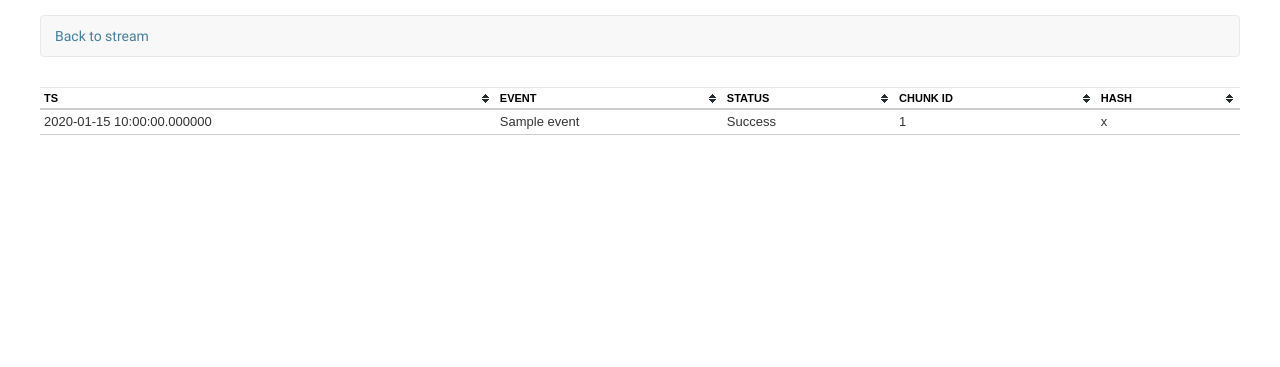
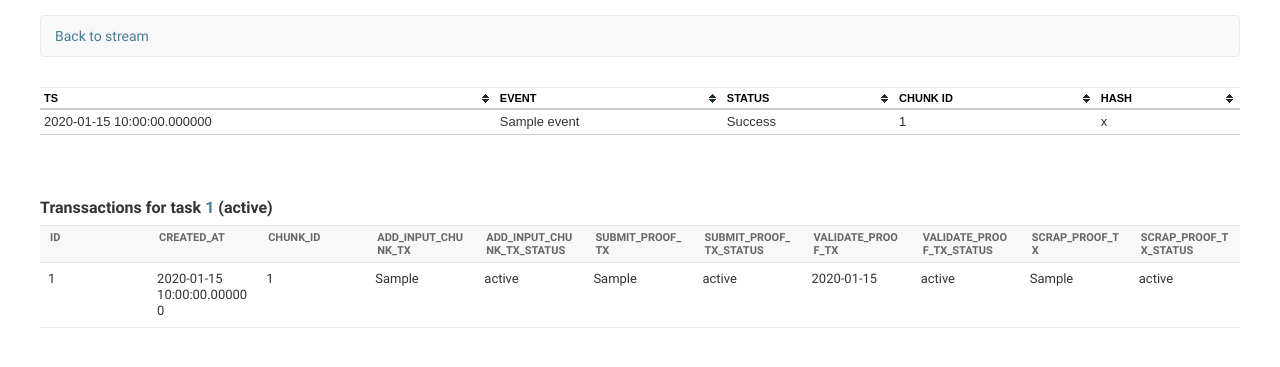
Before and after one commit to videocoin/cloud-admin, a Django app: template src/templates/admin/streams/events.html in a window 1280 px wide. Shown: the part 133-500 px from the top of the page. Run offline with Django 3.2, Linux system fonts and the light colour scheme; tables that the repository leaves empty hold one stand-in row (values such as "Sample post"); the template is opened without the code that fills it: values that come from a table or form of the project are taken from there, most other values are stand-ins (such as "Sample title", 1, 10 or a date in 2020); data that the repository does not hold is empty; parts of the project's set-up code (start-up, migrations or seed data) failed here and were passed over.

Commit message:
Add task transactions info

```diff
--- a/src/apps/streams/models.py
+++ b/src/apps/streams/models.py
@@ -151,7 +151,7 @@ class Task(models.Model):
     stream_contract_id = models.BigIntegerField(null=True, blank=True)
     stream_contract_address = models.CharField(max_length=255, editable=False, null=True, blank=True)
     machine_type = models.CharField(max_length=255, null=True, blank=True)
-    stream = models.ForeignKey(Stream, blank=True, null=True, on_delete = models.CASCADE, db_column = 'stream_id')
+    stream = models.ForeignKey(Stream, blank=True, null=True, on_delete=models.CASCADE, db_column='stream_id')
 
     @property
     def can_be_stopped(self):
@@ -188,3 +188,25 @@ class Task(models.Model):
     class Meta:
         managed = False
         db_table = 'tasks'
+
+
+class TaskTransaction(models.Model):
+
+    id = models.CharField(primary_key=True, default=uuid.uuid4, max_length=255)
+    created_at = models.DateTimeField(auto_now_add=True)
+    task = models.ForeignKey(Task, on_delete=models.CASCADE, db_column='task_id', related_name='transactions')
+    stream_contract_id = models.CharField(max_length=255, editable=False)
+    stream_contract_address = models.CharField(max_length=255, editable=False)
+    chunk_id = models.PositiveSmallIntegerField()
+    add_input_chunk_tx = models.CharField(max_length=255, null=True, blank=True)
+    add_input_chunk_tx_status = models.CharField(max_length=255, null=True, blank=True)
+    submit_proof_tx = models.CharField(max_length=255, null=True, blank=True)
+    submit_proof_tx_status = models.CharField(max_length=255, null=True, blank=True)
+    validate_proof_tx = models.CharField(max_length=255, null=True, blank=True)
+    validate_proof_tx_status = models.CharField(max_length=255, null=True, blank=True)
+    scrap_proof_tx = models.CharField(max_length=255, null=True, blank=True)
+    scrap_proof_tx_status = models.CharField(max_length=255, null=True, blank=True)
+
+    class Meta:
+        managed = False
+        db_table = 'tasks_tx'
--- a/src/templates/admin/streams/events.html
+++ b/src/templates/admin/streams/events.html
@@ -13,7 +13,7 @@
 {% block content %}
     <div class="submit-row">
         <div style="text-align: left;">
-            <a href="{%url 'admin:streams_stream_change' original.id %}"
+            <a href="{% url 'admin:streams_stream_change' original.id %}"
             style="
                 line-height: 15px;
                 text-align: left;
@@ -45,5 +45,43 @@
         {% endfor %}
             </tbody>
         </table>
+        {% for task in tasks %}
+        <br><br>
+        <h2>Transsactions for task <a href="{% url 'admin:streams_task_change' task.id %}">{{ task.id }}</a> ({{ task.status }})</h2>
+            <table id="events-table" class="tablesorter" style="width:100%;table-layout: fixed;overflow-wrap: break-word;overflow-x: scroll">
+                <thead>
+                <tr>
+                  <th>id</th>
+                  <th>created_at</th>
+                  <th>chunk_id</th>
+                  <th>add_input_chunk_tx</th>
+                  <th>add_input_chunk_tx_status</th>
+                  <th>submit_proof_tx</th>
+                  <th>submit_proof_tx_status</th>
+                  <th>validate_proof_tx</th>
+                  <th>validate_proof_tx_status</th>
+                  <th>scrap_proof_tx</th>
+                  <th>scrap_proof_tx_status</th>
+                </tr>
+                </thead>
+                <tbody>
+            {% for transaction in task.transactions.all %}
+                <tr>
+                  <td>{{ transaction.id }}</td>
+                  <td>{{ transaction.created_at|date:'Y-m-d H:i:s.sss' }}</td>
+                  <td>{{ transaction.chunk_id }}</td>
+                  <td>{{ transaction.add_input_chunk_tx }}</td>
+                  <td>{{ transaction.add_input_chunk_tx_status }}</td>
+                  <td>{{ transaction.submit_proof_tx }}</td>
+                  <td>{{ transaction.submit_proof_tx_status }}</td>
+                  <td>{{ transaction.validate_proof_tx }}</td>
+                  <td>{{ transaction.validate_proof_tx_status }}</td>
+                  <td>{{ transaction.scrap_proof_tx }}</td>
+                  <td>{{ transaction.scrap_proof_tx_status }}</td>
+                </tr>
+            {% endfor %}
+                </tbody>
+            </table>
+        {% endfor %}
     </div>
 {% endblock %}
```
Also changed, not shown: src/apps/streams/admin.py (+17 -2 lines).
